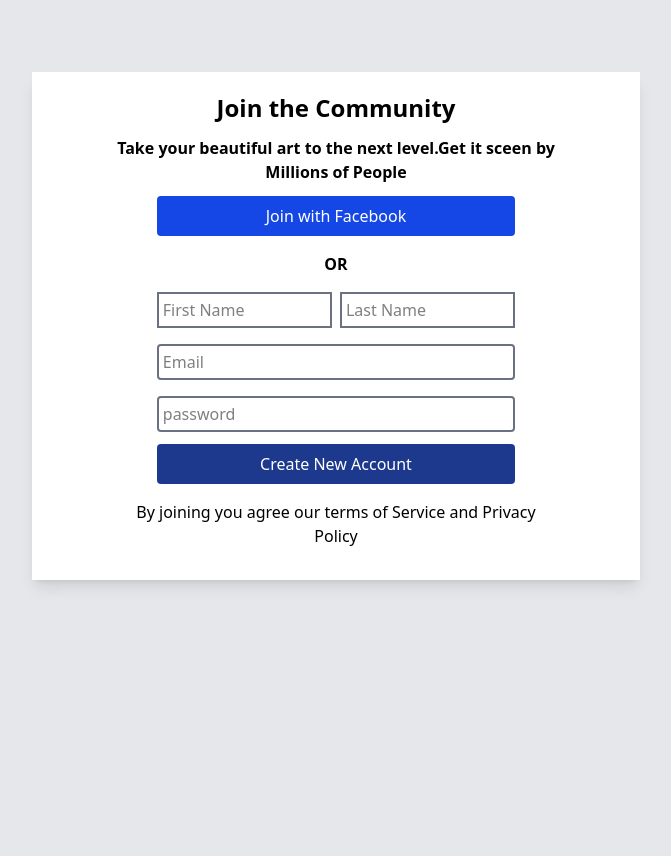
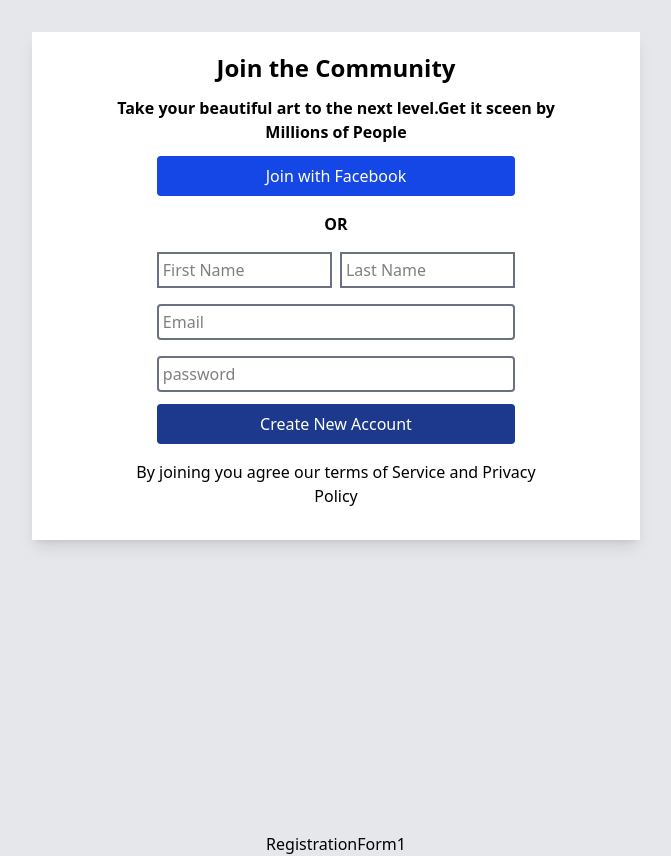
Before and after one commit to Fahad-Javed20/UI-Practise-Components, a React (Vite) app: page / in a window 1280 px wide. Shown: the whole page, without its empty margins (304-975 px from the left). Before the commit the page ends 832 px from the top, so only its background shows below. Built offline with nearby package versions, Linux system fonts and the light colour scheme.

Commit message:
make basic setup

```diff
--- a/src/App.tsx
+++ b/src/App.tsx
@@ -1,5 +1,6 @@
 
 import './App.css'
+import RegistrationForm1 from './components/RegistrationForm1'
 import SignUpForm from './components/SignUpForm'
 
 function App() {
@@ -7,7 +8,12 @@
 
   return (
     <>
+    <div>
       <SignUpForm/>
+      <RegistrationForm1/>
+
+    </div>
+
     </>
   )
 }
--- /dev/null
+++ b/src/components/RegistrationForm1.tsx
@@ -0,0 +1,10 @@
+
+const RegistrationForm1 = () => {
+  return (
+    <div>RegistrationForm1</div>
+  )
+}
+
+
+
+export default RegistrationForm1
--- a/src/components/SignUpForm.tsx
+++ b/src/components/SignUpForm.tsx
@@ -4,7 +4,7 @@
 
 
 
-      <div className="bg-white shadow-lg w-1/2 px-20 box-border mt-10">
+      <div className="bg-white shadow-lg w-1/2 px-20 box-border">
         <h1 className="text-2xl font-bold pt-5">Join the Community</h1>
         <p className="font-semibold mt-3 space-x-2">
           Take your beautiful art to the next level.Get it sceen by
```
